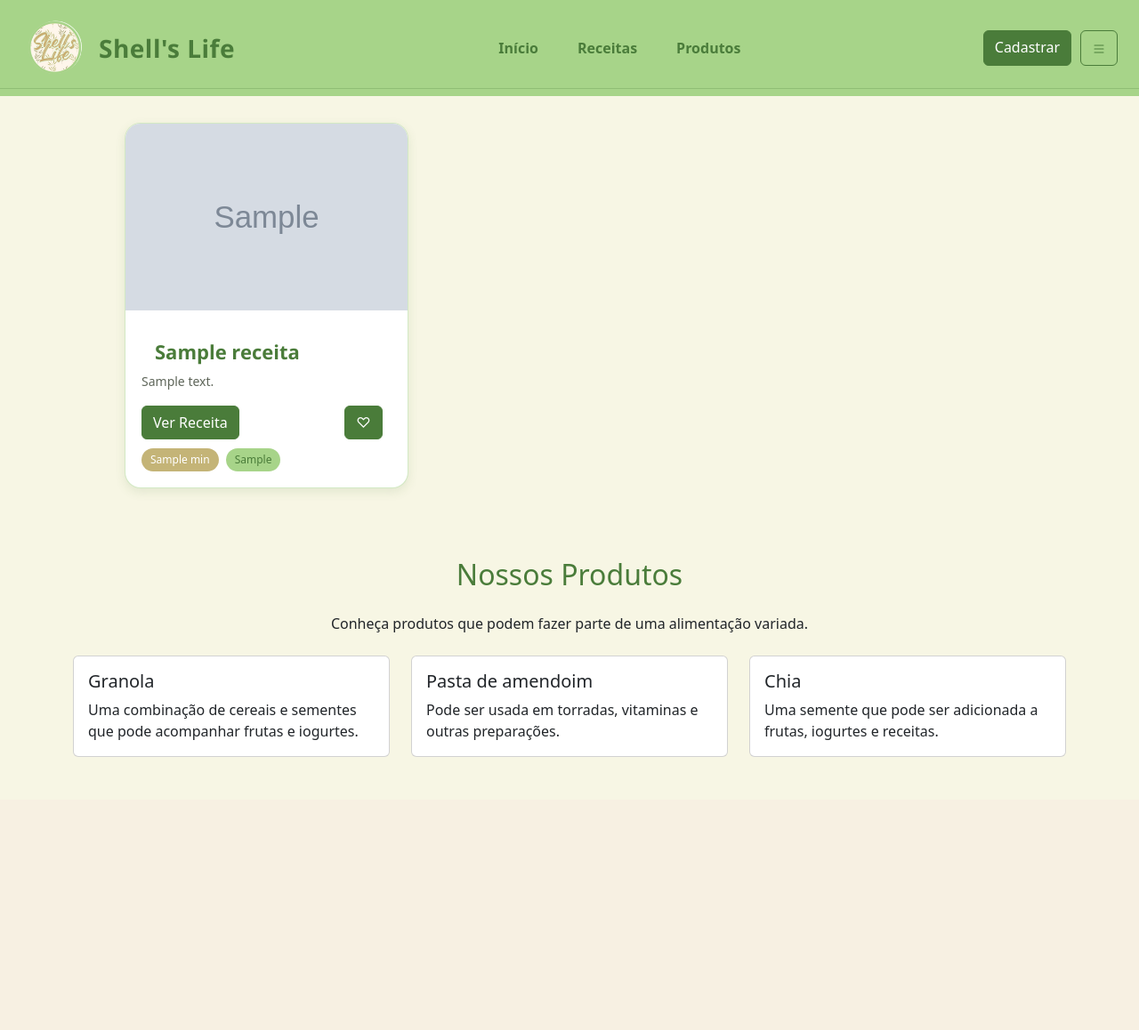
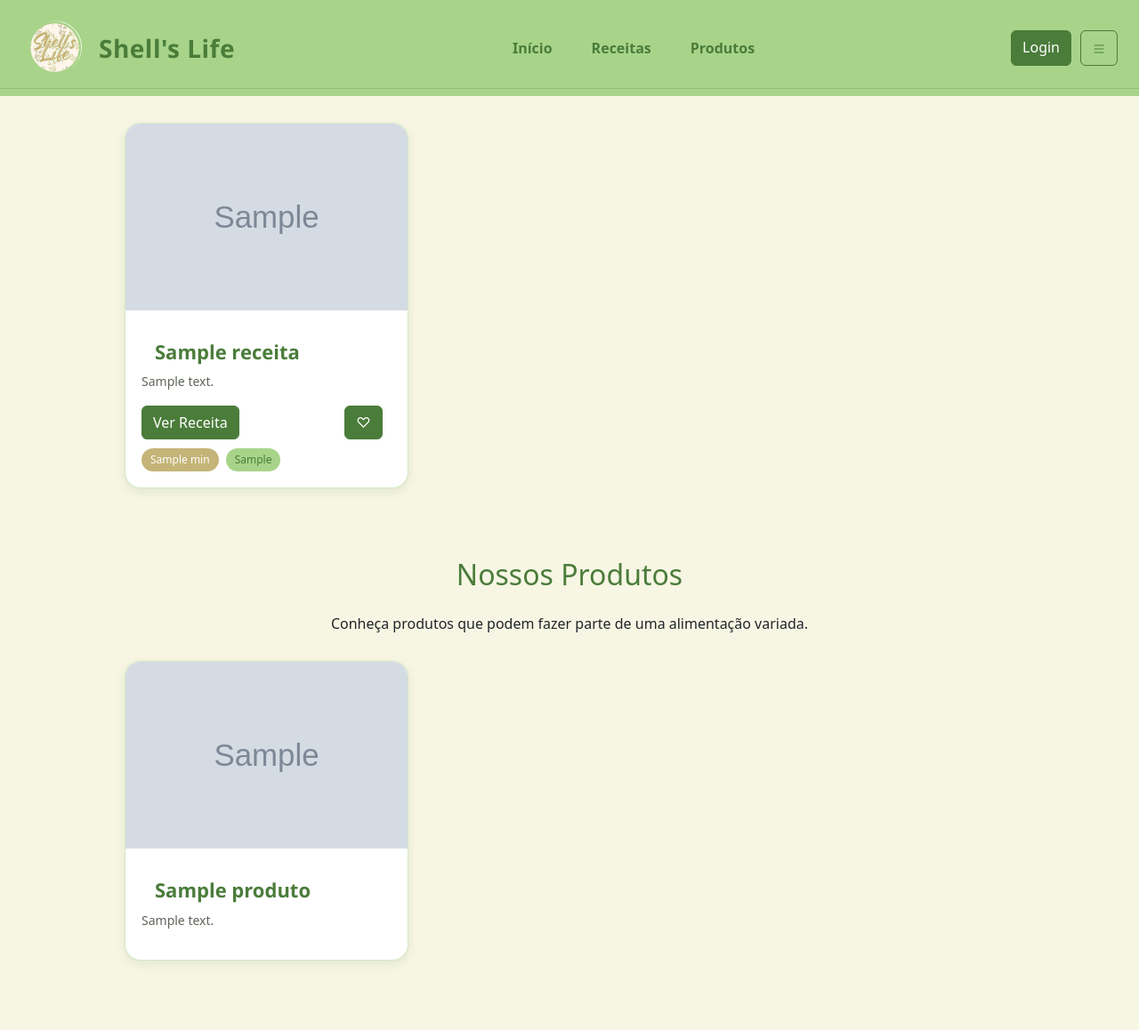
Before and after one commit to giovanna-mrqs123/shell-s-Life, a PHP site: page / in a window 1280 px wide. Shown: the whole page at 89% size. Before the commit the page ends 851 px from the top, so only its background shows below. Run offline with PHP 8.4, Linux system fonts and the light colour scheme; tables that the repository leaves empty or names only in its code hold one stand-in row (values such as "Sample post"); grey boxes marked "Sample" are stand-in pictures.

Commit message:
Atualizando o index.php

```diff
--- a/index.php
+++ b/index.php
@@ -47,6 +47,8 @@ if (isset($_SESSION['mensagem_exclusao'])) {
 // Busca todas as receitas
 $sql = "SELECT * FROM receita";
 $resultado = mysqli_query($conexao, $sql);
+$resProdutos = mysqli_query($conexao, "SELECT * FROM produto ORDER BY id DESC");
+$ehAdmin = isset($_SESSION['usuario_tipo']) && $_SESSION['usuario_tipo'] === 'admin';
 ?>
 
 <!DOCTYPE html>
@@ -376,7 +378,7 @@ $resultado = mysqli_query($conexao, $sql);
                 </ul>
 
                 <form class="d-flex" role="search">
-                    <a href="login (1).html" id="btnCadastrar" class="btn btn-success">Cadastrar</a>
+                    <a href="login.html" id="btnLogar" class="btn btn-success">Login</a>
                     <button id="menu" class="btn btn-outline-success" type="button" data-bs-toggle="offcanvas"
                         data-bs-target="#menuLateral" aria-controls="menuLateral">
                         <svg xmlns="http://www.w3.org/2000/svg" width="16" height="16" fill="currentColor"
@@ -474,61 +476,48 @@ $resultado = mysqli_query($conexao, $sql);
             </div>
         </div>
     </section>
+
     <section id="produtos" class="container py-5">
-        <h2 class="text-center mb-4" style="color: #4A7C3A;">
-            Nossos Produtos
-        </h2>
+        <h2 class="text-center mb-4" style="color: #4A7C3A;">Nossos Produtos</h2>
 
         <p class="text-center mb-4">
             Conheça produtos que podem fazer parte de uma alimentação variada.
         </p>
 
-        <div class="row g-4">
-            <div class="col-md-4">
-                <div class="card h-100">
-                    <div class="card-body">
-                        <h5 class="card-title">Granola</h5>
-                        <p class="card-text">
-                            Uma combinação de cereais e sementes que pode acompanhar frutas e iogurtes.
-                        </p>
+        <?php if ($ehAdmin) { ?>
+            <div class="text-center">
+                <a href="produto.php" class="btn btn-success" style="margin-right: 0;">Adicionar produto</a>
+            </div>
+        <?php } ?>
+
+        <div class="paginaR">
+            <?php while ($produto = mysqli_fetch_assoc($resProdutos)) { ?>
+                <div class="cartao">
+                    <div class="receita">
+                        <img src="<?php echo htmlspecialchars($produto['imagem']); ?>" alt="<?php echo htmlspecialchars($produto['nome']); ?>">
+                    </div>
+
+                    <div class="corpoR">
+                        <h4><?php echo htmlspecialchars($produto['nome']); ?></h4>
+                        <p class="desc"><?php echo htmlspecialchars($produto['descricao']); ?></p>
+                    </div>
+
                     </div>
                 </div>
-            </div>
+            <?php } ?>
+    </section>
 
-            <div class="col-md-4">
-                <div class="card h-100">
-                    <div class="card-body">
-                        <h5 class="card-title">Pasta de amendoim</h5>
-                        <p class="card-text">
-                            Pode ser usada em torradas, vitaminas e outras preparações.
-                        </p>
-                    </div>
-                </div>
-            </div>
-
-            <div class="col-md-4">
-                <div class="card h-100">
-                    <div class="card-body">
-                        <h5 class="card-title">Chia</h5>
-                        <p class="card-text">
-                            Uma semente que pode ser adicionada a frutas, iogurtes e receitas.
-                        </p>
-                    </div>
-                </div>
-            </div>
-        </div>
-    </section>
     <script>
         function verificarLogin(event) {
             if (<?php echo isset($_SESSION['usuario_id']) ? 'true' : 'false'; ?> == false) {
                 event.preventDefault();
                 alert('Você precisa estar logado para publicar uma receita!');
-                window.location.href = 'login (1).html';
+                window.location.href = 'login.html';
             }
         }
 
         if (<?php echo isset($_SESSION['usuario_id']) ? 'true' : 'false'; ?>) {
-            document.getElementById("btnCadastrar").style.display = "none";
+            document.getElementById("btnLogar").style.display = "none";
         }
     </script>
 </body>
```
